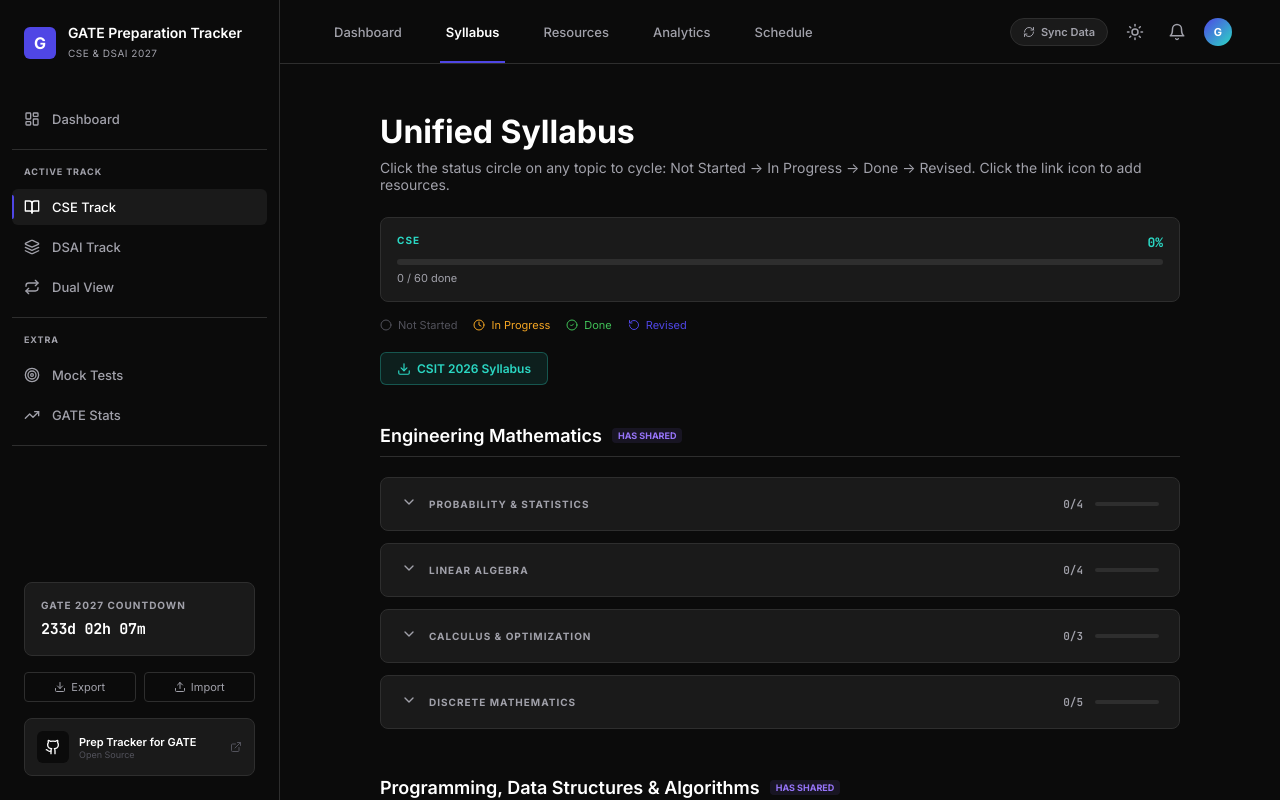
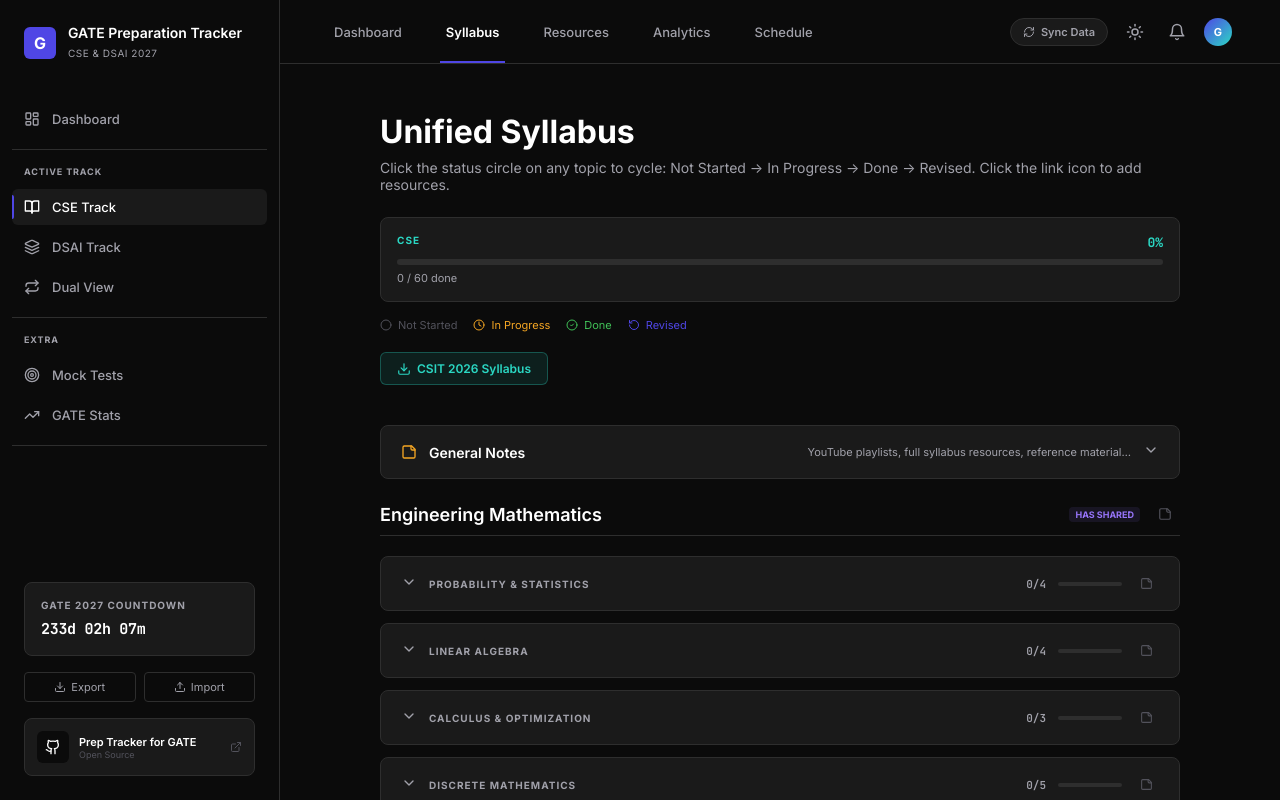
Before and after one commit to garvitsingh006/Study-Tracker-for-GATE, a React (Vite) app: page / in a window 1280 px wide. Both pictures are taken after a click on the button "CSE Track". Built offline with nearby package versions, Linux system fonts and the light colour scheme.

Commit message:
added differnet types of notes option

```diff
--- a/src/components/ResourcesPage.jsx
+++ b/src/components/ResourcesPage.jsx
@@ -1,5 +1,5 @@
 import { useMemo, useState } from 'react'
-import { Youtube, FileText, Link2, Search, X, BookOpen } from 'lucide-react'
+import { Youtube, FileText, Link2, Search, X, BookOpen, StickyNote } from 'lucide-react'
 import SYLLABUS from '../data/syllabus'
 import { flattenSubtopics } from '../utils/progress'
 import { openUrl } from '../utils/materials'
@@ -11,34 +11,66 @@ const TYPE_META = {
   OTHER: { label: 'Link', icon: Link2, color: 'var(--text-secondary)' },
 }
 
+function buildLabelMap() {
+  const map = {}
+  for (const subject of SYLLABUS) {
+    map[`subject:${subject.id}`] = { label: subject.name, kind: 'Subject' }
+    for (const topic of subject.topics) {
+      map[`topic:${topic.id}`] = { label: topic.name, kind: 'Unit' }
+    }
+  }
+  return map
+}
+
 export default function ResourcesPage({ materials, setMaterials }) {
   const [searchTerm, setSearchTerm] = useState('')
   const [typeFilter, setTypeFilter] = useState('ALL')
+  const [levelFilter, setLevelFilter] = useState('ALL')
   const flat = useMemo(() => flattenSubtopics(SYLLABUS), [])
+  const labelMap = useMemo(() => buildLabelMap(), [])
 
   const allResources = useMemo(() => {
     const list = []
-    for (const [subtopicId, items] of Object.entries(materials)) {
+    for (const [key, items] of Object.entries(materials)) {
       if (!items?.length) continue
-      const subtopic = flat.find(s => s.id === subtopicId)
-      if (!subtopic) continue
       for (const item of items) {
-        list.push({ ...item, subtopicId, subtopicName: subtopic.name, papers: subtopic.papers })
+        let subtopicName = ''
+        let papers = []
+        let kind = 'Subtopic'
+
+        if (key === 'general') {
+          subtopicName = 'General Notes'
+          papers = ['CSE', 'DSAI']
+          kind = 'General'
+        } else if (key.startsWith('subject:') || key.startsWith('topic:')) {
+          const meta = labelMap[key]
+          subtopicName = meta ? meta.label : key
+          papers = ['CSE', 'DSAI']
+          kind = meta ? meta.kind : 'Unit'
+        } else {
+          const subtopic = flat.find(s => s.id === key)
+          if (!subtopic) continue
+          subtopicName = subtopic.name
+          papers = subtopic.papers
+        }
+
+        list.push({ ...item, materialKey: key, subtopicName, papers, kind })
       }
     }
     return list.sort((a, b) => new Date(b.createdAt) - new Date(a.createdAt))
-  }, [materials, flat])
+  }, [materials, flat, labelMap])
 
   const filtered = useMemo(() => allResources.filter(res => {
     const s = searchTerm.toLowerCase()
     const matchSearch = !s || res.title.toLowerCase().includes(s) || res.subtopicName.toLowerCase().includes(s)
     const matchType = typeFilter === 'ALL' || res.type === typeFilter
-    return matchSearch && matchType
-  }), [allResources, searchTerm, typeFilter])
+    const matchLevel = levelFilter === 'ALL' || res.kind === levelFilter
+    return matchSearch && matchType && matchLevel
+  }), [allResources, searchTerm, typeFilter, levelFilter])
 
-  function handleRemove(subtopicId, materialId) {
+  function handleRemove(materialKey, materialId) {
     if (!window.confirm('Remove this resource?')) return
-    setMaterials(prev => ({ ...prev, [subtopicId]: prev[subtopicId].filter(m => m.id !== materialId) }))
+    setMaterials(prev => ({ ...prev, [materialKey]: prev[materialKey].filter(m => m.id !== materialId) }))
   }
 
   return (
@@ -46,12 +78,12 @@ export default function ResourcesPage({ materials, setMaterials }) {
       {/* Header */}
       <div style={{ marginBottom: '40px' }}>
         <h1 style={{ fontSize: '32px', fontWeight: '700', marginBottom: '8px' }}>Saved Resources</h1>
-        <p style={{ color: 'var(--text-secondary)', fontSize: '14px' }}>All your bookmarks, notes, videos, and PYQs in one place. Add resources from the Syllabus tab.</p>
+        <p style={{ color: 'var(--text-secondary)', fontSize: '14px' }}>All your bookmarks, notes, videos, and PYQs in one place. Add resources from the Syllabus tab — general, subject, unit, or subtopic level.</p>
       </div>
 
       {/* Controls */}
-      <div className="resource-controls" style={{ display: 'flex', gap: '12px', marginBottom: '24px' }}>
-        <div style={{ display: 'flex', alignItems: 'center', gap: '8px', background: 'var(--bg-card)', border: '1px solid var(--border-subtle)', padding: '8px 14px', borderRadius: 'var(--radius-sm)', flexGrow: 1 }}>
+      <div className="resource-controls" style={{ display: 'flex', gap: '12px', marginBottom: '24px', flexWrap: 'wrap' }}>
+        <div style={{ display: 'flex', alignItems: 'center', gap: '8px', background: 'var(--bg-card)', border: '1px solid var(--border-subtle)', padding: '8px 14px', borderRadius: 'var(--radius-sm)', flexGrow: 1, minWidth: '200px' }}>
           <Search size={15} color="var(--text-muted)" aria-hidden="true" />
           <label htmlFor="resource-search" className="sr-only">Search resources</label>
           <input
@@ -81,11 +113,24 @@ export default function ResourcesPage({ materials, setMaterials }) {
           <option value="PYQ">PYQs</option>
           <option value="OTHER">Other Links</option>
         </select>
+        <label htmlFor="resource-level-filter" className="sr-only">Filter by level</label>
+        <select
+          id="resource-level-filter"
+          value={levelFilter}
+          onChange={e => setLevelFilter(e.target.value)}
+          style={{ background: 'var(--bg-card)', border: '1px solid var(--border-subtle)', padding: '8px 14px', borderRadius: 'var(--radius-sm)', color: 'var(--text-primary)', fontSize: '13px', cursor: 'pointer' }}
+        >
+          <option value="ALL">All Levels</option>
+          <option value="General">General</option>
+          <option value="Subject">Subject</option>
+          <option value="Unit">Unit</option>
+          <option value="Subtopic">Subtopic</option>
+        </select>
       </div>
 
       {/* Stats bar */}
       {allResources.length > 0 && (
-        <div style={{ display: 'flex', gap: '24px', marginBottom: '24px', padding: '12px 16px', background: 'var(--bg-card)', border: '1px solid var(--border-subtle)', borderRadius: 'var(--radius-sm)', fontSize: '12px', color: 'var(--text-secondary)' }}>
+        <div style={{ display: 'flex', gap: '24px', marginBottom: '24px', padding: '12px 16px', background: 'var(--bg-card)', border: '1px solid var(--border-subtle)', borderRadius: 'var(--radius-sm)', fontSize: '12px', color: 'var(--text-secondary)', flexWrap: 'wrap' }}>
           {Object.entries(TYPE_META).map(([key, meta]) => {
             const count = allResources.filter(r => r.type === key).length
             const Icon = meta.icon
@@ -107,7 +152,7 @@ export default function ResourcesPage({ materials, setMaterials }) {
         <div style={{ textAlign: 'center', padding: '80px 0', color: 'var(--text-secondary)' }}>
           <BookOpen size={48} color="var(--border-subtle)" style={{ display: 'block', margin: '0 auto 16px' }} />
           <h3 style={{ fontSize: '18px', fontWeight: '600', marginBottom: '8px' }}>No resources yet.</h3>
-          <p style={{ fontSize: '14px' }}>Go to the <strong>Syllabus</strong> tab, expand any topic, and click the link icon to save a resource.</p>
+          <p style={{ fontSize: '14px' }}>Go to the <strong>Syllabus</strong> tab, expand any topic, and click the link or note icon to save a resource.</p>
         </div>
       )}
 
@@ -117,6 +162,14 @@ export default function ResourcesPage({ materials, setMaterials }) {
           {filtered.map(res => {
             const meta = TYPE_META[res.type] || TYPE_META.OTHER
             const Icon = meta.icon
+            const kindColors = {
+              General: 'var(--accent-orange)',
+              Subject: 'var(--accent-cyan)',
+              Unit: 'var(--accent-purple)',
+              Subtopic: 'var(--text-secondary)',
+            }
+            const kindColor = kindColors[res.kind] || 'var(--text-secondary)'
+
             return (
               <div
                 key={res.id}
@@ -124,11 +177,14 @@ export default function ResourcesPage({ materials, setMaterials }) {
                 style={{ display: 'flex', flexDirection: 'column', gap: '12px' }}
               >
                 <div style={{ display: 'flex', justifyContent: 'space-between', alignItems: 'flex-start' }}>
-                  <div style={{ display: 'flex', alignItems: 'center', gap: '6px', color: meta.color, fontSize: '10px', fontWeight: '700', letterSpacing: '0.05em' }}>
-                    <Icon size={13} />
-                    {meta.label.toUpperCase()}
+                  <div style={{ display: 'flex', alignItems: 'center', gap: '8px' }}>
+                    <div style={{ display: 'flex', alignItems: 'center', gap: '6px', color: meta.color, fontSize: '10px', fontWeight: '700', letterSpacing: '0.05em' }}>
+                      <Icon size={13} />
+                      {meta.label.toUpperCase()}
+                    </div>
+                    <span style={{ fontSize: '8px', background: `${kindColor}15`, color: kindColor, padding: '2px 6px', borderRadius: '4px', fontWeight: '700', letterSpacing: '0.03em' }}>{res.kind.toUpperCase()}</span>
                   </div>
-                  <button onClick={() => handleRemove(res.subtopicId, res.id)} style={{ background: 'transparent', border: 'none', color: 'var(--text-muted)', cursor: 'pointer', display: 'flex', padding: '0' }}>
+                  <button onClick={() => handleRemove(res.materialKey, res.id)} style={{ background: 'transparent', border: 'none', color: 'var(--text-muted)', cursor: 'pointer', display: 'flex', padding: '0' }}>
                     <X size={14} />
                   </button>
                 </div>
@@ -160,7 +216,7 @@ export default function ResourcesPage({ materials, setMaterials }) {
       {allResources.length > 0 && filtered.length === 0 && (
         <div style={{ textAlign: 'center', padding: '48px', color: 'var(--text-secondary)' }}>
           <p>No resources match your search.</p>
-          <button onClick={() => { setSearchTerm(''); setTypeFilter('ALL') }} style={{ marginTop: '12px', background: 'var(--bg-card)', border: '1px solid var(--border-subtle)', color: 'var(--text-primary)', padding: '8px 16px', borderRadius: 'var(--radius-sm)', fontSize: '13px', cursor: 'pointer' }}>Clear filters</button>
+          <button onClick={() => { setSearchTerm(''); setTypeFilter('ALL'); setLevelFilter('ALL') }} style={{ marginTop: '12px', background: 'var(--bg-card)', border: '1px solid var(--border-subtle)', color: 'var(--text-primary)', padding: '8px 16px', borderRadius: 'var(--radius-sm)', fontSize: '13px', cursor: 'pointer' }}>Clear filters</button>
         </div>
       )}
     </div>
--- a/src/components/SyllabusExplorer.jsx
+++ b/src/components/SyllabusExplorer.jsx
@@ -1,5 +1,5 @@
 import { useState, useMemo } from 'react'
-import { ChevronDown, ChevronUp, CheckCircle2, Circle, Clock, RotateCcw, Plus, X, ExternalLink, Download } from 'lucide-react'
+import { ChevronDown, ChevronUp, CheckCircle2, Circle, Clock, RotateCcw, Plus, X, ExternalLink, Download, StickyNote } from 'lucide-react'
 import SYLLABUS from '../data/syllabus'
 import { computeSummary, flattenSubtopics, nextStatus } from '../utils/progress'
 import { detectResourceType, makeMaterial, openUrl } from '../utils/materials'
@@ -51,6 +51,53 @@ function AddResourceForm({ subtopicId, onAdd, onClose }) {
         <button type="submit" style={{ background: 'var(--accent-primary)', border: 'none', color: 'white', padding: '6px 14px', borderRadius: '4px', fontSize: '12px', fontWeight: '600', cursor: 'pointer' }}>Save</button>
       </div>
     </form>
+  )
+}
+
+// --- Reusable Resource Panel ---
+function ResourcePanel({ title, materials, materialKey, onAddMaterial, onRemoveMaterial }) {
+  const [adding, setAdding] = useState(false)
+  const items = materials || []
+
+  function handleAdd(subtopicId, material) {
+    onAddMaterial(materialKey, material)
+  }
+
+  return (
+    <div style={{ padding: '8px 0' }}>
+      {items.map(mat => (
+        <div key={mat.id} style={{ display: 'flex', alignItems: 'center', gap: '8px', padding: '6px 0', borderBottom: '1px solid rgba(255,255,255,0.04)' }}>
+          <span style={{ fontSize: '9px', background: 'var(--bg-base)', border: '1px solid var(--border-subtle)', color: 'var(--text-secondary)', padding: '1px 5px', borderRadius: '3px', flexShrink: 0 }}>{mat.type}</span>
+          <button
+            onClick={() => openUrl(mat.url)}
+            style={{ fontSize: '12px', color: 'var(--accent-cyan)', flexGrow: 1, overflow: 'hidden', textOverflow: 'ellipsis', whiteSpace: 'nowrap', background: 'transparent', border: 'none', padding: 0, textAlign: 'left', cursor: 'pointer' }}
+          >
+            {mat.title}
+          </button>
+          <button onClick={() => onRemoveMaterial(materialKey, mat.id)} aria-label={`Remove resource: ${mat.title}`} style={{ background: 'transparent', border: 'none', color: 'var(--text-muted)', cursor: 'pointer', flexShrink: 0, padding: '0' }}>
+            <X size={12} aria-hidden="true" />
+          </button>
+        </div>
+      ))}
+
+      {!adding && (
+        <button
+          onClick={() => setAdding(true)}
+          aria-label="Add new resource"
+          style={{ marginTop: '8px', background: 'transparent', border: '1px dashed var(--border-subtle)', color: 'var(--text-secondary)', borderRadius: '4px', padding: '5px 10px', fontSize: '11px', cursor: 'pointer', display: 'flex', alignItems: 'center', gap: '6px' }}
+        >
+          <Plus size={12} aria-hidden="true" /> Add Resource
+        </button>
+      )}
+
+      {adding && (
+        <AddResourceForm
+          subtopicId={materialKey}
+          onAdd={handleAdd}
+          onClose={() => setAdding(false)}
+        />
+      )}
+    </div>
   )
 }
 
@@ -148,6 +195,7 @@ function SubtopicRow({ subtopic, status, materials, onCycleStatus, onAddMaterial
 // --- Topic Accordion ---
 function TopicAccordion({ topic, visibleSubtopics, progress, materials, onCycleStatus, onAddMaterial, onRemoveMaterial }) {
   const [open, setOpen] = useState(false)
+  const [showTopicResources, setShowTopicResources] = useState(false)
 
   const totalSubs = visibleSubtopics.length
   const doneSubs = visibleSubtopics.filter(s => {
@@ -156,16 +204,20 @@ function TopicAccordion({ topic, visibleSubtopics, progress, materials, onCycleS
   }).length
   const pct = totalSubs ? Math.round((doneSubs / totalSubs) * 100) : 0
 
+  const topicMatKey = `topic:${topic.id}`
+  const topicMats = materials[topicMatKey] || []
+
   return (
     <div className="bento-card" style={{ marginBottom: '12px', padding: 0, overflow: 'hidden' }}>
       {/* Header */}
+      <div style={{ display: 'flex', alignItems: 'center', gap: '12px', padding: '16px 20px', background: open ? 'var(--bg-card-hover)' : 'transparent', borderBottom: open ? '1px solid var(--border-subtle)' : 'none' }}>
         <div
           onClick={() => setOpen(!open)}
           onKeyDown={e => { if (e.key === 'Enter' || e.key === ' ') { e.preventDefault(); setOpen(!open) } }}
           role="button"
           tabIndex={0}
           aria-expanded={open}
-        style={{ display: 'flex', alignItems: 'center', gap: '12px', padding: '16px 20px', cursor: 'pointer', background: open ? 'var(--bg-card-hover)' : 'transparent', borderBottom: open ? '1px solid var(--border-subtle)' : 'none' }}
+          style={{ display: 'flex', alignItems: 'center', gap: '12px', flexGrow: 1, cursor: 'pointer' }}
         >
           <div style={{ transform: open ? 'rotate(90deg)' : 'rotate(0deg)', transition: 'transform 0.2s', color: 'var(--text-secondary)' }}>
             <ChevronDown size={16} aria-hidden="true" />
@@ -178,6 +230,32 @@ function TopicAccordion({ topic, visibleSubtopics, progress, materials, onCycleS
             <div style={{ width: `${pct}%`, height: '100%', background: pct === 100 ? 'var(--accent-green)' : 'linear-gradient(to right, var(--accent-primary), var(--accent-cyan))', borderRadius: '2px', transition: 'width 0.3s' }}></div>
           </div>
         </div>
+
+        {/* Topic resources toggle */}
+        <button
+          title="Unit notes"
+          onClick={() => setShowTopicResources(!showTopicResources)}
+          aria-expanded={showTopicResources}
+          aria-label={`${topicMats.length} resources for ${topic.name}`}
+          style={{ background: 'transparent', border: 'none', color: topicMats.length > 0 ? 'var(--accent-orange)' : 'var(--text-muted)', cursor: 'pointer', display: 'flex', alignItems: 'center', gap: '4px', fontSize: '11px', flexShrink: 0, padding: '4px 6px', borderRadius: '4px' }}
+        >
+          <StickyNote size={13} aria-hidden="true" />
+          {topicMats.length > 0 && <span style={{ fontWeight: '700' }}>{topicMats.length}</span>}
+        </button>
+      </div>
+
+      {/* Topic-level resources panel */}
+      {showTopicResources && (
+        <div style={{ padding: '4px 20px 8px', borderBottom: '1px solid var(--border-subtle)' }}>
+          <ResourcePanel
+            title="Unit Notes"
+            materials={topicMats}
+            materialKey={topicMatKey}
+            onAddMaterial={onAddMaterial}
+            onRemoveMaterial={onRemoveMaterial}
+          />
+        </div>
+      )}
 
       {/* Subtopics */}
       {open && (
@@ -204,22 +282,26 @@ export default function SyllabusExplorer({ currentTrack, progress, setProgress,
   const flat = useMemo(() => flattenSubtopics(SYLLABUS), [])
   const summaryCSE = useMemo(() => computeSummary(flat, progress, 'CSE'), [flat, progress])
   const summaryDSAI = useMemo(() => computeSummary(flat, progress, 'DSAI'), [flat, progress])
+  const [showGeneralNotes, setShowGeneralNotes] = useState(false)
+  const [showSubjectResources, setShowSubjectResources] = useState({})
 
   function handleCycleStatus(subtopicId) {
     setProgress(subtopicId, nextStatus(progress[subtopicId] || 'UNSTARTED'))
   }
 
-  function handleAddMaterial(subtopicId, material) {
-    setMaterials(prev => ({ ...prev, [subtopicId]: [...(prev[subtopicId] || []), material] }))
+  function handleAddMaterial(key, material) {
+    setMaterials(prev => ({ ...prev, [key]: [...(prev[key] || []), material] }))
   }
 
-  function handleRemoveMaterial(subtopicId, materialId) {
-    setMaterials(prev => ({ ...prev, [subtopicId]: (prev[subtopicId] || []).filter(m => m.id !== materialId) }))
+  function handleRemoveMaterial(key, materialId) {
+    setMaterials(prev => ({ ...prev, [key]: (prev[key] || []).filter(m => m.id !== materialId) }))
   }
 
   const visibleSubjects = SYLLABUS.filter(subject =>
     currentTrack === 'DUAL' || subject.topics.some(t => t.subtopics.some(s => s.papers.includes(currentTrack)))
   )
+
+  const generalMats = materials['general'] || []
 
   return (
     <div style={{ maxWidth: '800px', margin: '0 auto', animation: 'fadeIn 0.3s ease' }}>
@@ -296,15 +378,79 @@ export default function SyllabusExplorer({ currentTrack, progress, setProgress,
         </div>
       </div>
 
+      {/* General Notes Section */}
+      <div className="bento-card" style={{ marginBottom: '24px', padding: 0, overflow: 'hidden' }}>
+        <div
+          onClick={() => setShowGeneralNotes(!showGeneralNotes)}
+          onKeyDown={e => { if (e.key === 'Enter' || e.key === ' ') { e.preventDefault(); setShowGeneralNotes(!showGeneralNotes) } }}
+          role="button"
+          tabIndex={0}
+          aria-expanded={showGeneralNotes}
+          style={{ display: 'flex', alignItems: 'center', gap: '12px', padding: '16px 20px', cursor: 'pointer', background: showGeneralNotes ? 'var(--bg-card-hover)' : 'transparent', borderBottom: showGeneralNotes ? '1px solid var(--border-subtle)' : 'none' }}
+        >
+          <StickyNote size={16} color="var(--accent-orange)" aria-hidden="true" />
+          <span style={{ fontSize: '14px', fontWeight: '600', flexGrow: 1, color: 'var(--text-primary)' }}>General Notes</span>
+          <span style={{ fontSize: '11px', color: 'var(--text-secondary)' }}>YouTube playlists, full syllabus resources, reference material…</span>
+          {generalMats.length > 0 && (
+            <span style={{ fontSize: '11px', fontWeight: '700', color: 'var(--accent-orange)', background: 'rgba(245,166,35,0.1)', padding: '2px 8px', borderRadius: '4px' }}>{generalMats.length}</span>
+          )}
+          <div style={{ transform: showGeneralNotes ? 'rotate(90deg)' : 'rotate(0deg)', transition: 'transform 0.2s', color: 'var(--text-secondary)' }}>
+            <ChevronDown size={16} aria-hidden="true" />
+          </div>
+        </div>
+        {showGeneralNotes && (
+          <div style={{ padding: '8px 20px 12px' }}>
+            <ResourcePanel
+              title="General Notes"
+              materials={generalMats}
+              materialKey="general"
+              onAddMaterial={handleAddMaterial}
+              onRemoveMaterial={handleRemoveMaterial}
+            />
+          </div>
+        )}
+      </div>
+
       {/* Subjects */}
-      {visibleSubjects.map(subject => (
+      {visibleSubjects.map(subject => {
+        const subjectMatKey = `subject:${subject.id}`
+        const subjectMats = materials[subjectMatKey] || []
+        const subjectExpanded = showSubjectResources[subject.id] || false
+
+        return (
           <div key={subject.id} style={{ marginBottom: '48px' }}>
-          <h2 style={{ fontSize: '18px', fontWeight: '600', marginBottom: '20px', paddingBottom: '10px', borderBottom: '1px solid var(--border-subtle)', display: 'flex', alignItems: 'center', gap: '10px' }}>
+            <div style={{ display: 'flex', alignItems: 'center', gap: '10px', marginBottom: '20px', paddingBottom: '10px', borderBottom: '1px solid var(--border-subtle)' }}>
+              <h2 style={{ fontSize: '18px', fontWeight: '600', margin: 0, flexGrow: 1 }}>
                 {subject.name}
+              </h2>
               {subject.topics.some(t => t.subtopics.some(s => s.papers.includes('CSE') && s.papers.includes('DSAI'))) && (
                 <span style={{ fontSize: '9px', background: 'rgba(151,117,250,0.1)', color: 'var(--accent-purple)', padding: '2px 6px', borderRadius: '4px', fontWeight: '700' }}>HAS SHARED</span>
               )}
-          </h2>
+              {/* Subject resources toggle */}
+              <button
+                title="Subject notes"
+                onClick={() => setShowSubjectResources(prev => ({ ...prev, [subject.id]: !prev[subject.id] }))}
+                aria-expanded={subjectExpanded}
+                aria-label={`${subjectMats.length} resources for ${subject.name}`}
+                style={{ background: 'transparent', border: 'none', color: subjectMats.length > 0 ? 'var(--accent-orange)' : 'var(--text-muted)', cursor: 'pointer', display: 'flex', alignItems: 'center', gap: '4px', fontSize: '11px', padding: '4px 8px', borderRadius: '4px' }}
+              >
+                <StickyNote size={14} aria-hidden="true" />
+                {subjectMats.length > 0 && <span style={{ fontWeight: '700' }}>{subjectMats.length}</span>}
+              </button>
+            </div>
+
+            {/* Subject-level resources panel */}
+            {subjectExpanded && (
+              <div className="bento-card" style={{ marginBottom: '16px', padding: '12px 20px' }}>
+                <ResourcePanel
+                  title="Subject Notes"
+                  materials={subjectMats}
+                  materialKey={subjectMatKey}
+                  onAddMaterial={handleAddMaterial}
+                  onRemoveMaterial={handleRemoveMaterial}
+                />
+              </div>
+            )}
 
             {subject.topics.map(topic => {
               const visibleSubtopics = currentTrack === 'DUAL'
@@ -325,7 +471,8 @@ export default function SyllabusExplorer({ currentTrack, progress, setProgress,
               )
             })}
           </div>
-      ))}
+        )
+      })}
     </div>
   )
 }
```
Lines whose indentation alone changed are shown as unchanged.
